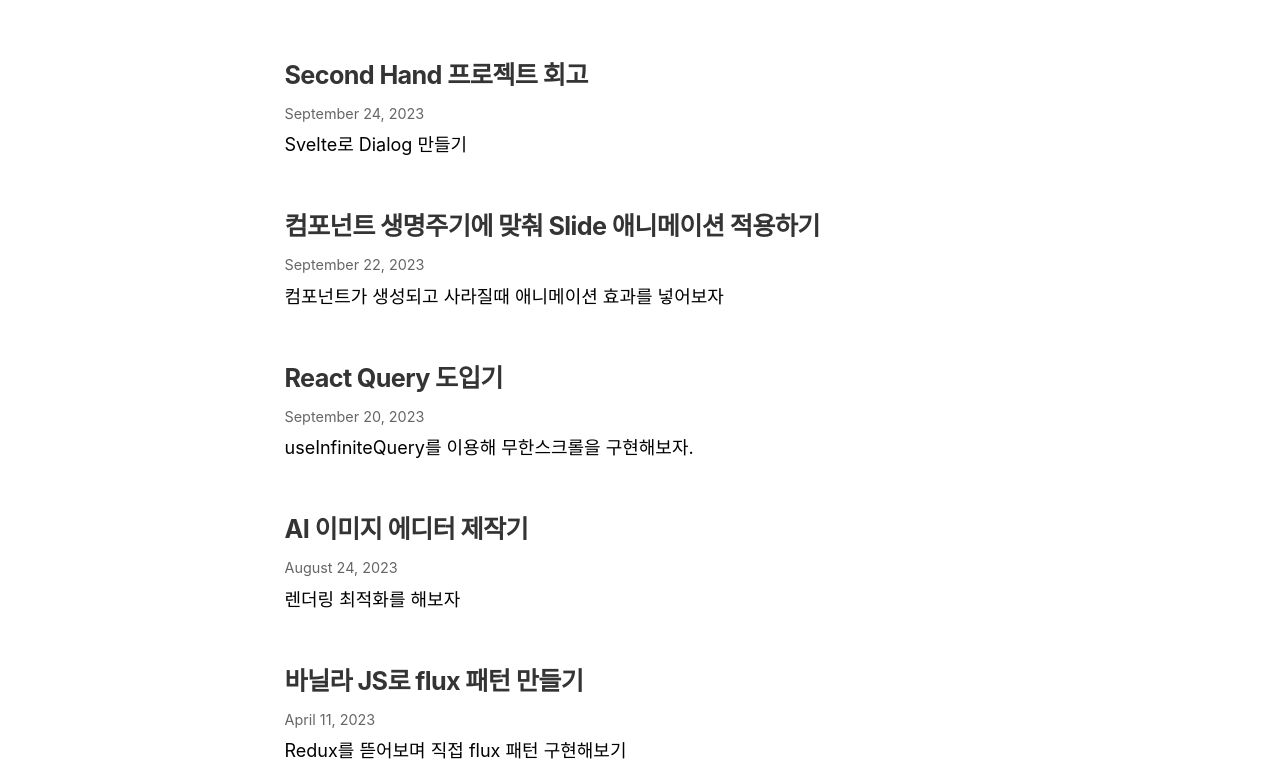
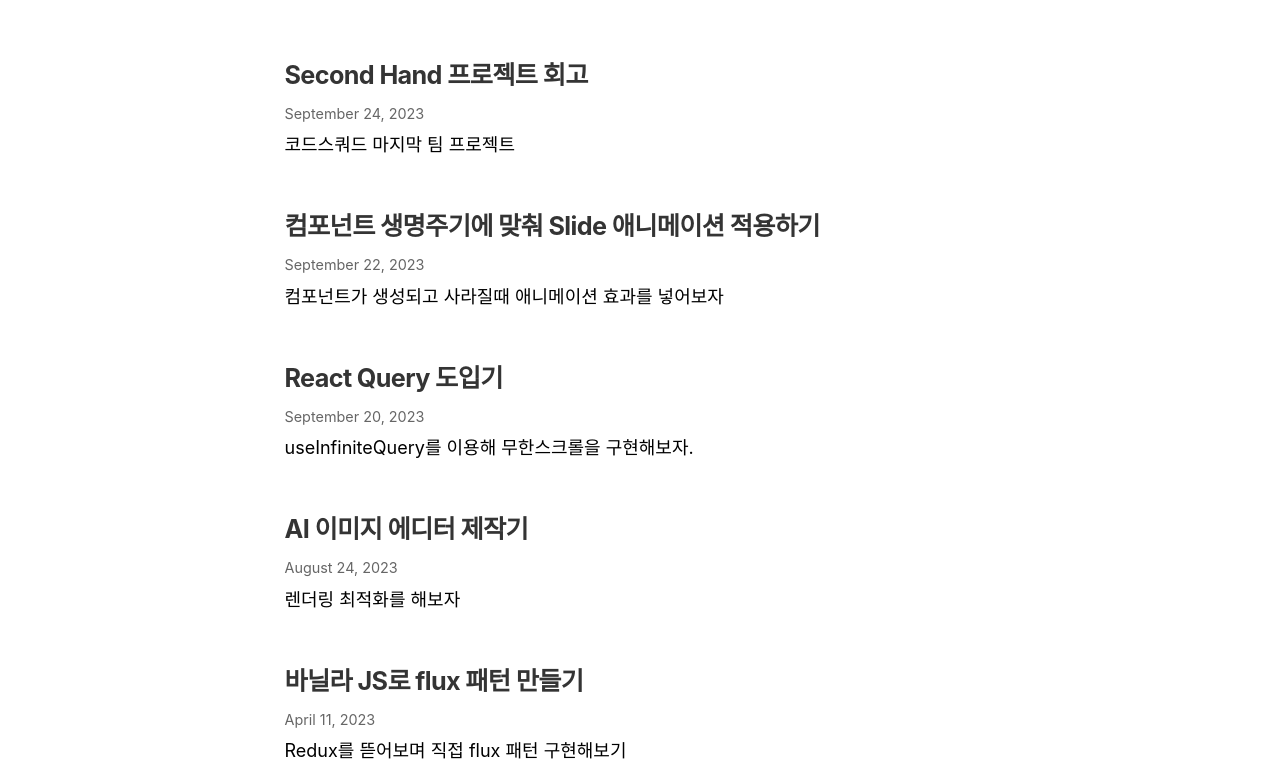
Before and after one commit to realsnoopso/realsnoopso, a Gatsby site in the folder realsnoopso/: page / in a window 1280 px wide. Shown: the part 46-807 px from the top of the page. Built offline with nearby package versions, Linux system fonts and the light colour scheme; Gatsby itself is replaced by a stand-in of ours; a web font is replaced by a local one.

Commit message:
Change description

```diff
--- a/realsnoopso/content/blog/secondHandRetro/index.md
+++ b/realsnoopso/content/blog/secondHandRetro/index.md
@@ -1,7 +1,7 @@
 ---
 title: Second Hand 프로젝트 회고
 date: 2023-09-24T00:00:32.169Z
-description: Svelte로 Dialog 만들기
+description: 코드스쿼드 마지막 팀 프로젝트
 ---
 # 프로젝트 시작
 6개월 동안 쉼없이 달려온 코드스쿼드 마지막 과정이 모두 끝났다. 특히 이번 프로젝트 마지막 한달 동안은 잠을 줄이고 불태우며 코드만 쳤던 것 같다. 팀원들 모두 4시까지 게더에 모여서 밤새 코드를 짤 정도로 팀 모두가 최선을 다해줬고 그래서 더 즐겁게 코딩할 수 있었던 것 같다!
```
